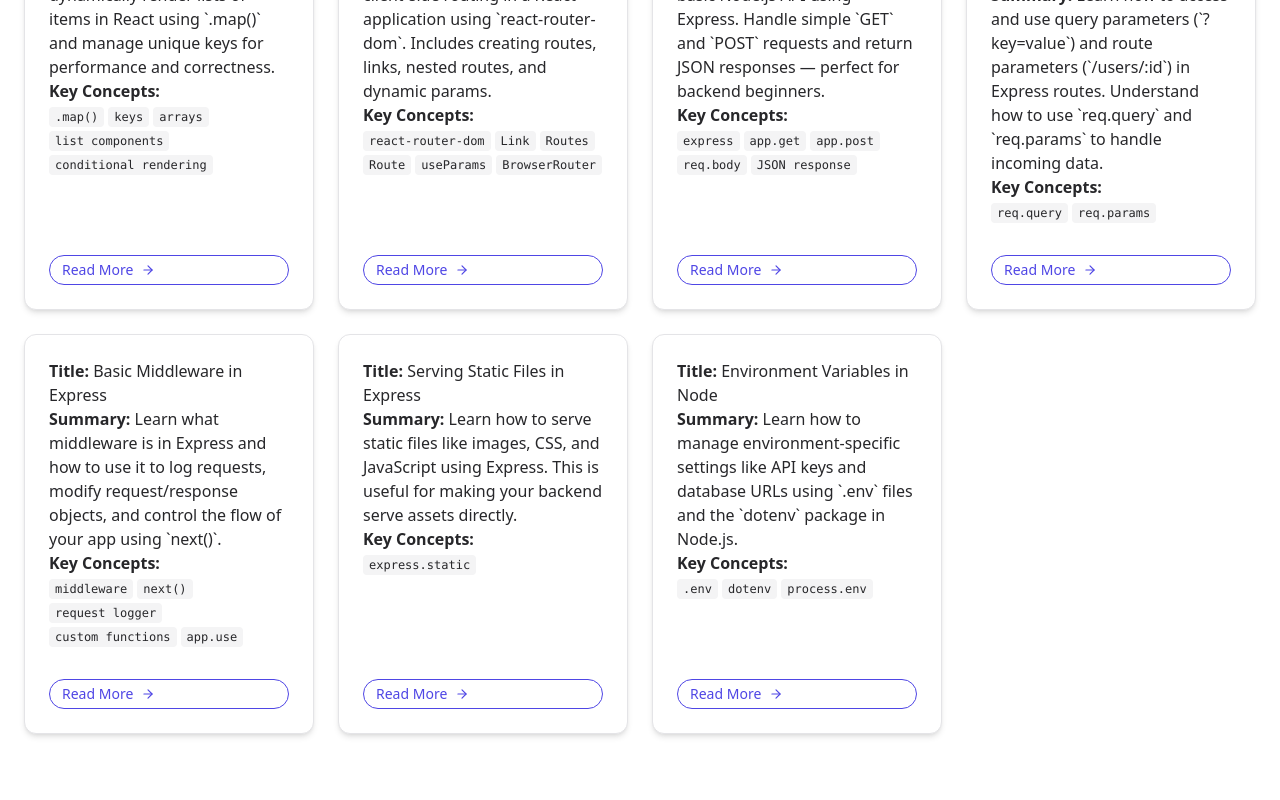
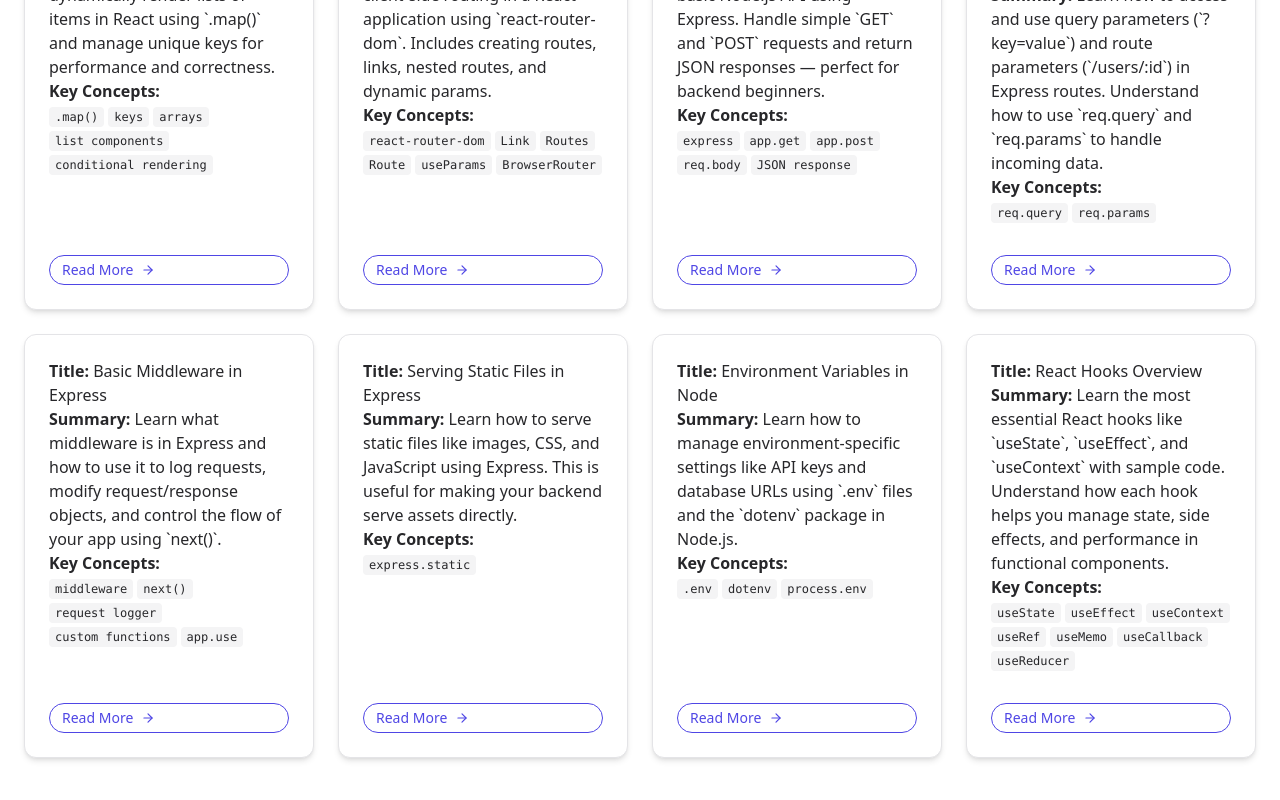
Before and after one commit to yeshansachithak/Project-SnippetForge, a React (Vite) app in the folder app/: page / in a window 1280 px wide. Shown: the part 1162-1962 px from the top of the page. Built offline with nearby package versions, Linux system fonts and the light colour scheme.

Commit message:
Update snippets.js

```diff
--- a/app/src/data/snippets.js
+++ b/app/src/data/snippets.js
@@ -195,6 +195,22 @@ const snippets = [
       "process.env"
     ],
     "file": "/snippets/15-env-variables-node.md"
+  },
+  {
+    "id": 16,
+    "slug": "react-hooks-overview",
+    "title": "React Hooks Overview",
+    "summary": "Learn the most essential React hooks like `useState`, `useEffect`, and `useContext` with sample code. Understand how each hook helps you manage state, side effects, and performance in functional components.",
+    "keyConcepts": [
+      "useState",
+      "useEffect",
+      "useContext",
+      "useRef",
+      "useMemo",
+      "useCallback",
+      "useReducer"
+    ],
+    "file": "/snippets/16-react-hooks-overview.md"
   }
 ];
 
```
